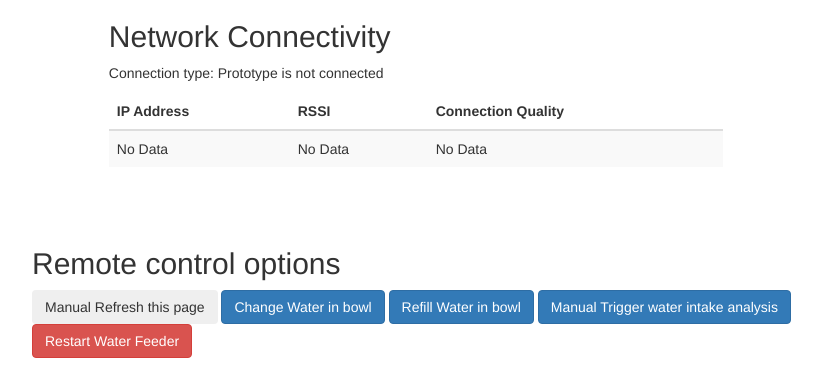
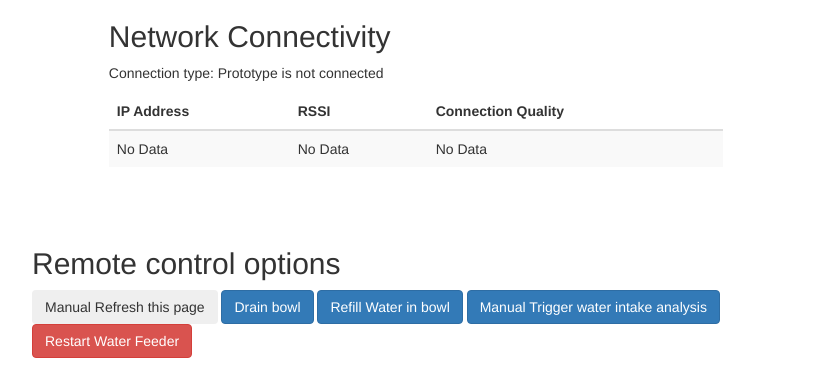
Before and after one commit to xosadmin/cits5506, a Flask app: page /dashboard in a window 1280 px wide. Shown: the part 1333-1721 px from the top of the page, without its empty margins (224-1046 px from the left). Run offline with Flask 3, Linux system fonts and the light colour scheme; a user stored in the database is signed in; data comes from the database, SQL or seed files in the repository; parts of the project's set-up code (start-up, migrations or seed data) failed here and were passed over; some libraries are stand-ins or nearby versions.

Commit message:
Update button name

```diff
--- a/templates/dashboard.html
+++ b/templates/dashboard.html
@@ -127,7 +127,7 @@
     <div style="margin-left: auto; margin-right: auto; width: 60%;">
         <h2>Remote control options</h2>
         <button type="button" id="RefreshPage" class="btn">Manual Refresh this page</button>
-        <button type="button" id="ChangeWater" class="btn btn-primary">Change Water in bowl</button>
+        <button type="button" id="ChangeWater" class="btn btn-primary">Drain bowl</button>
         <button type="button" id="RefillWater" class="btn btn-primary">Refill Water in bowl</button>
         <button type="button" id="IntakeAnalysis" class="btn btn-primary">Manual Trigger water intake analysis</button>
         <button type="button" id="ResetFeeder" class="btn btn-danger">Restart Water Feeder</button>
```
